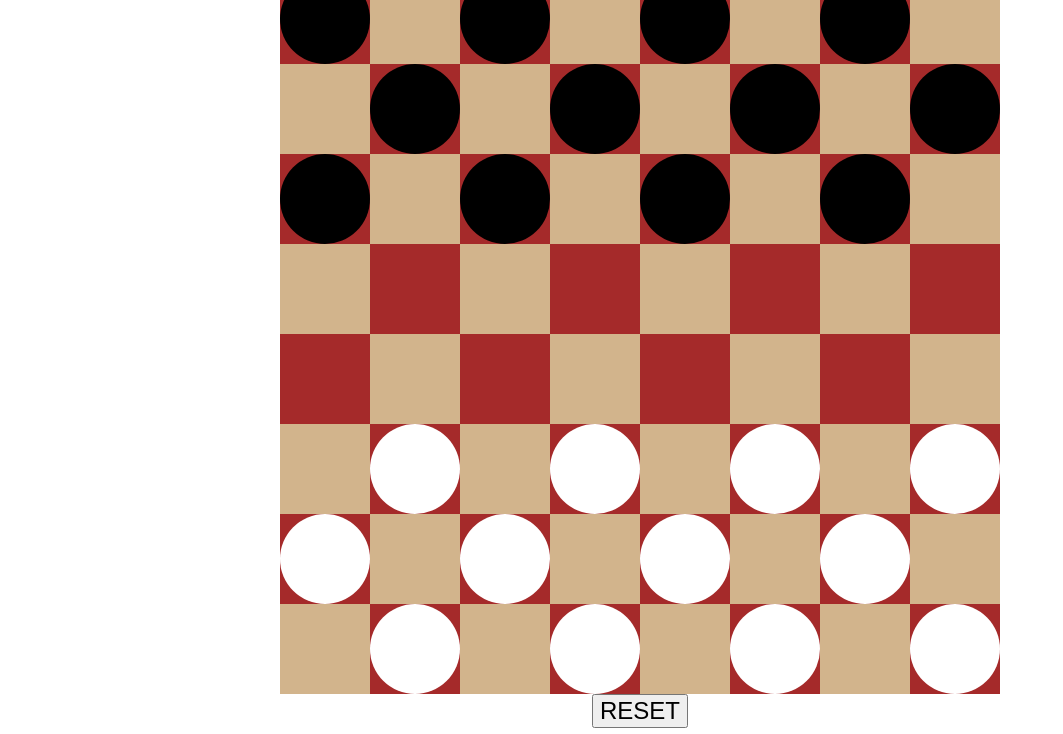
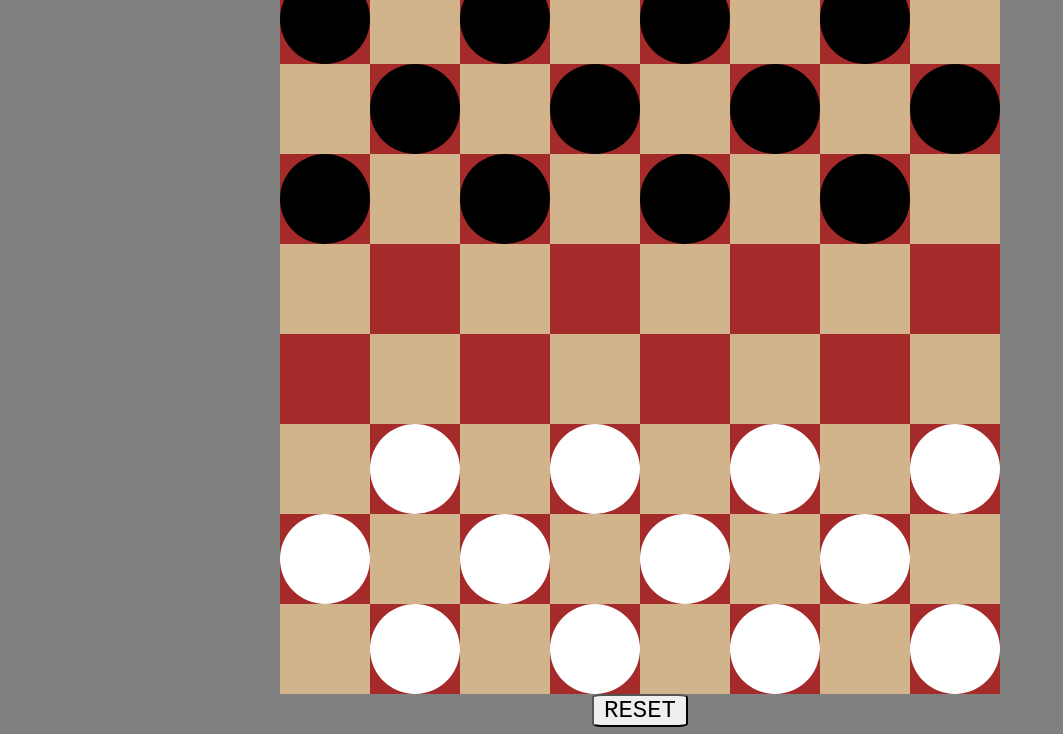
Before and after one commit to AustinBartek/GameWebsite, a plain HTML site: page games/checkers/checkers.html in a window 1280 px wide. Shown: the part 66-800 px from the top of the page, without its empty margins (0-1063 px from the left). Drawn offline with Linux system fonts and the light colour scheme; files that its build step writes are made by us from their sources; the site is published under a folder, as on GitHub Pages, so addresses that start at the root find nothing.

Commit message:
more test

```diff
--- a/games.js
+++ b/games.js
@@ -1,4 +1,4 @@
-import { hsvToRgb } from "/all.js";
+import { hsvToRgb } from "./all.js";
 
 const buttonList = document.getElementById("searchList");
 
--- a/games/checkers/checkers.html
+++ b/games/checkers/checkers.html
@@ -2,8 +2,8 @@
 <html>
     <head>
         <title>Checkers</title>
-        <link rel="stylesheet" href="/all.css">
-        <link rel="stylesheet" href="games/checkers/checkers.css">
+        <link rel="stylesheet" href="../../all.css">
+        <link rel="stylesheet" href="checkers.css">
         <script src="checkers.js" type="module" defer></script>
     </head>
     <body>
```
